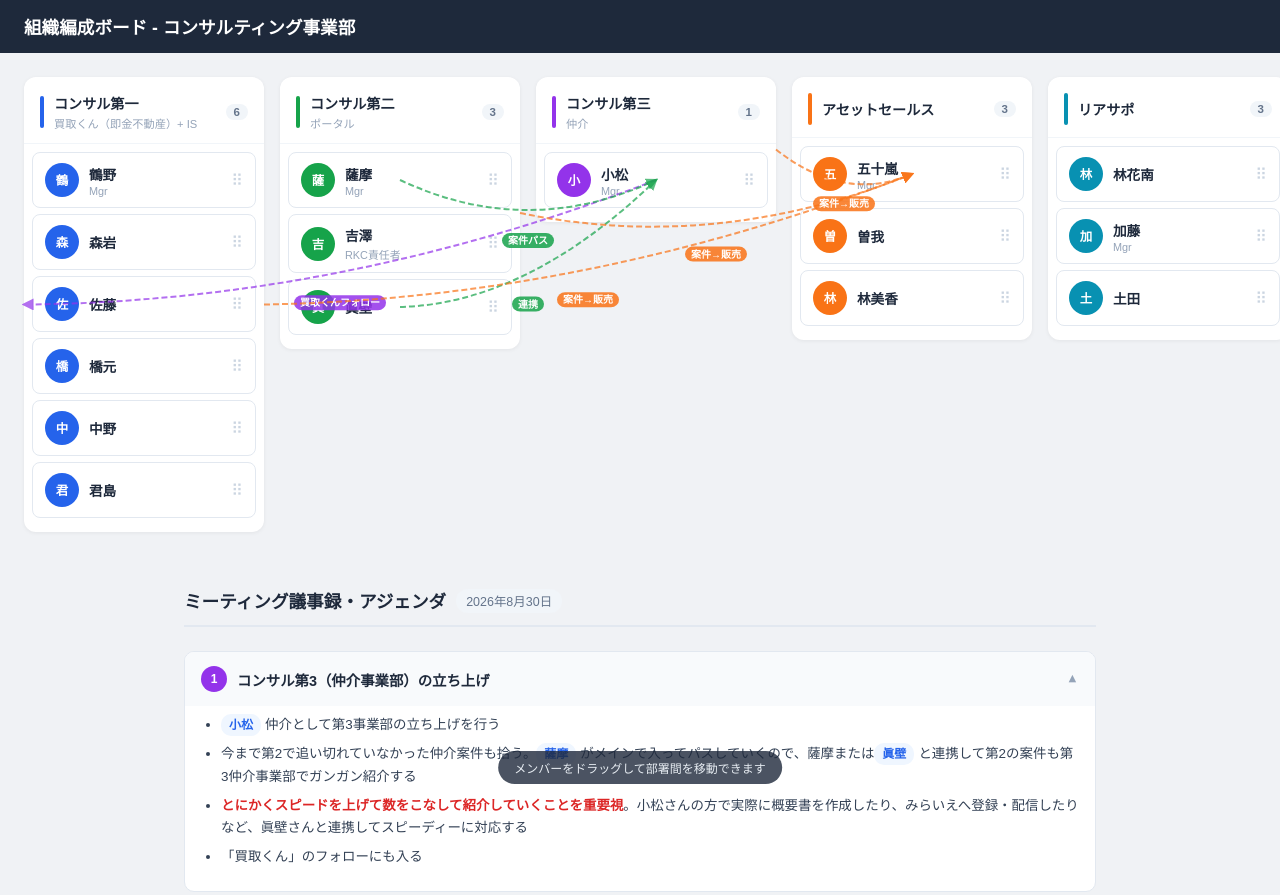
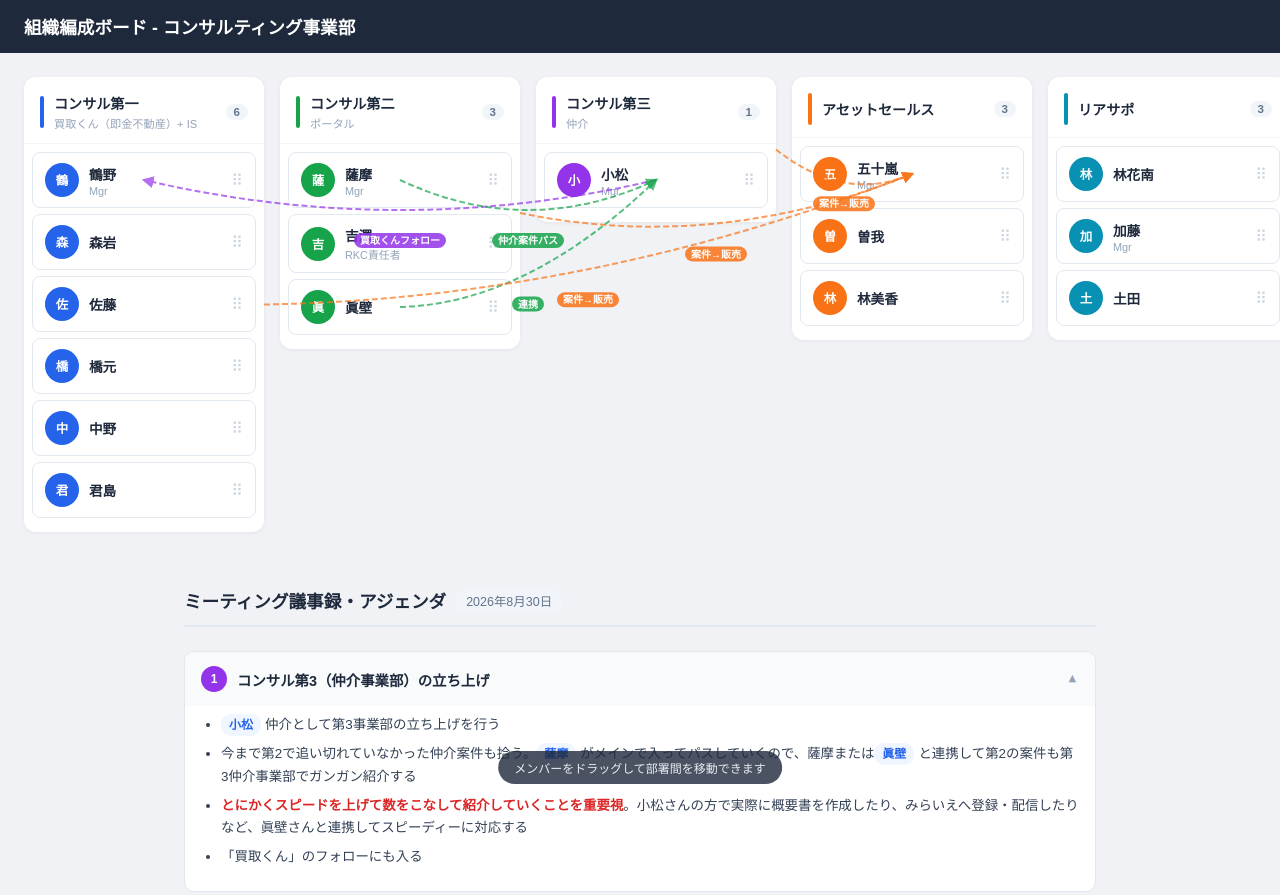
Before and after one commit to satsuma-wq/seat-planner, a website: page index.html in a window 1280 px wide. Shown: the top 895 px of the page. Drawn offline with Linux system fonts and the light colour scheme.

Commit message:
fix: 買取くんフォロー矢印を鶴野さんに変更、案件パス→仲介案件パスに修正

```diff
--- a/index.html
+++ b/index.html
@@ -644,9 +644,9 @@ function onDrop(e) {
 
 // 連携・フォロー関係の定義
 const CONNECTIONS = [
-  { from: 'komatsu', to: 'consul1', label: '買取くんフォロー', color: '#9333ea', type: 'member-to-dept' },
+  { from: 'komatsu', to: 'tsuruno', label: '買取くんフォロー', color: '#9333ea', type: 'member-to-member' },
   { from: 'makabe',  to: 'komatsu', label: '連携', color: '#16a34a', type: 'member-to-member' },
-  { from: 'satsuma', to: 'komatsu', label: '案件パス', color: '#16a34a', type: 'member-to-member' },
+  { from: 'satsuma', to: 'komatsu', label: '仲介案件パス', color: '#16a34a', type: 'member-to-member' },
   { from: 'consul1', to: 'igarashi', label: '案件→販売', color: '#f97316', type: 'dept-to-member' },
   { from: 'consul2', to: 'igarashi', label: '案件→販売', color: '#f97316', type: 'dept-to-member' },
   { from: 'consul3', to: 'igarashi', label: '案件→販売', color: '#f97316', type: 'dept-to-member' },
```
